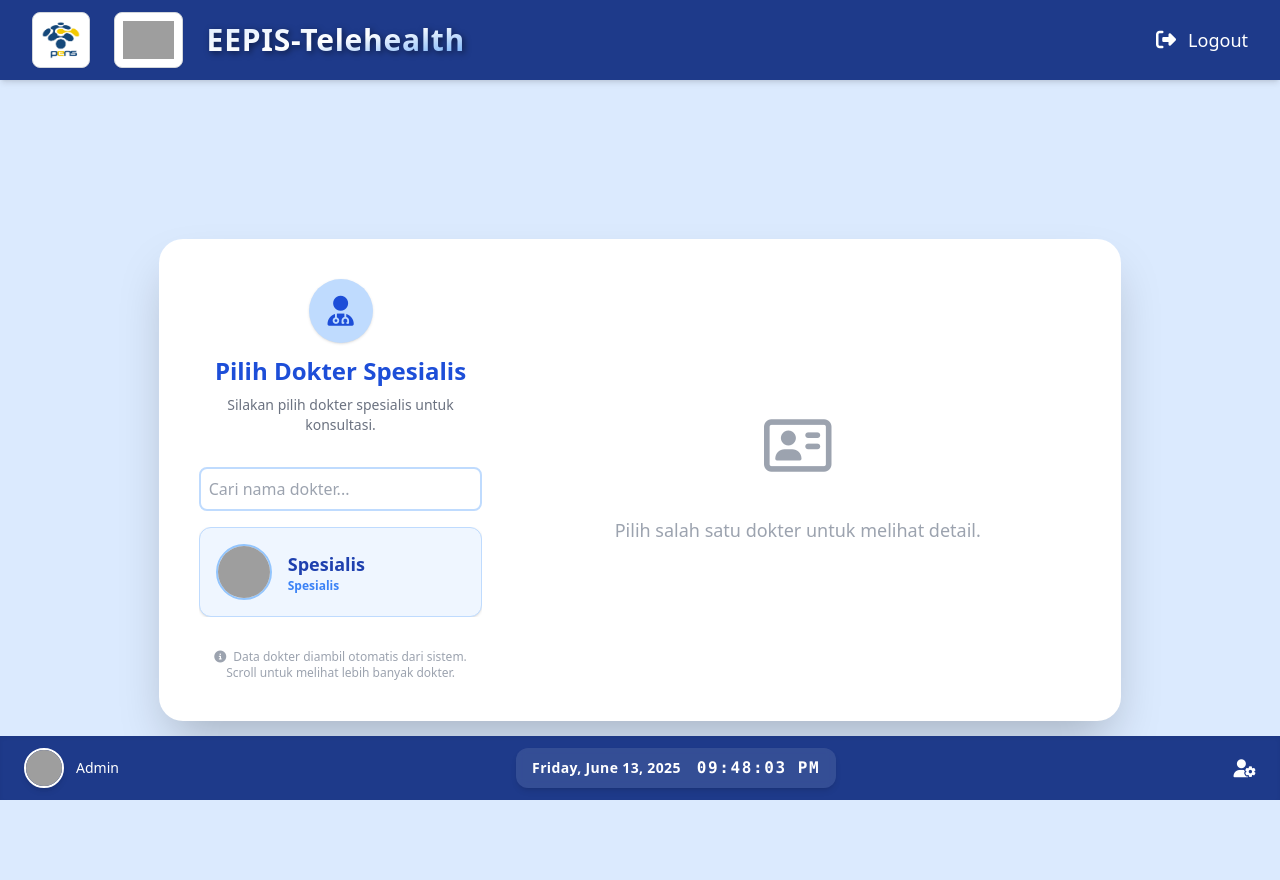
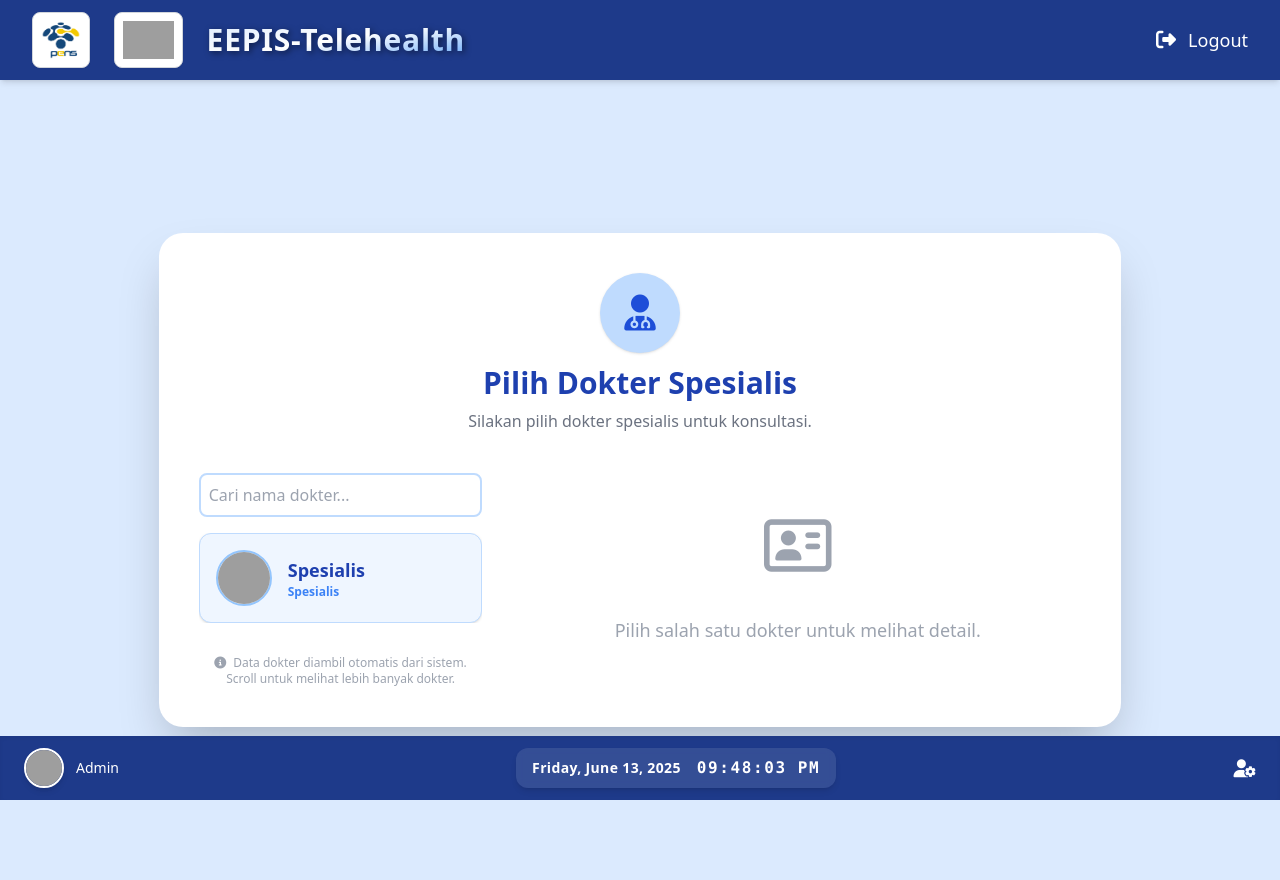
Before and after one commit to fadhilahmargi/telemedicine, a Laravel app: page /doctor-select in a window 1280 px wide. Run offline with Laravel 12, Linux system fonts and the light colour scheme; a user stored in the database is signed in; data comes from the database, SQL or seed files in the repository; data that the repository does not hold is empty; style sheets or scripts are compiled from the project's sources; some libraries are stand-ins or nearby versions; grey boxes are pictures that could not be loaded.

```diff
--- a/resources/views/components/doctor-select.blade.php
+++ b/resources/views/components/doctor-select.blade.php
@@ -2,16 +2,19 @@
 
 @section('content')
     <div class="flex justify-center items-center min-h-[100vh] bg-blue-100">
-        <div class="bg-white rounded-3xl shadow-2xl p-10 w-full flex flex-col md:flex-row gap-8 relative">
-            <!-- KIRI: Search & List Dokter -->
+        <div class="bg-white rounded-3xl shadow-2xl p-10 w-full max-w-6xl flex flex-col gap-8 relative">
+            <!-- Judul & Deskripsi di atas, center -->
+            <div class="w-full flex flex-col items-center mb-2">
+                <div class="bg-blue-200 rounded-full w-20 h-20 flex items-center justify-center mb-3 shadow">
+                    <i class="fa-solid fa-user-doctor text-4xl text-blue-700"></i>
+                </div>
+                <h2 class="text-3xl font-extrabold text-blue-800 mb-2 text-center">Pilih Dokter Spesialis</h2>
+                <p class="text-gray-500 text-base text-center">Silakan pilih dokter spesialis untuk konsultasi.</p>
+            </div>
+            <!-- Konten dua kolom -->
+            <div class="flex flex-col md:flex-row gap-8 w-full">
+                <!-- KIRI: List Dokter -->
                 <div class="flex-1 flex flex-col">
-                <div class="mb-6 text-center">
-                    <div class="bg-blue-200 rounded-full w-16 h-16 flex items-center justify-center mx-auto mb-3 shadow">
-                        <i class="fa-solid fa-user-doctor text-3xl text-blue-700"></i>
-                    </div>
-                    <h2 class="text-2xl font-bold text-blue-700 mb-2">Pilih Dokter Spesialis</h2>
-                    <p class="text-gray-500 text-sm mb-2">Silakan pilih dokter spesialis untuk konsultasi.</p>
-                </div>
                     <input type="text" id="search-doctor" placeholder="Cari nama dokter..."
                         class="w-full p-2 border-2 border-blue-200 rounded-lg mb-4 text-black focus:ring-2 focus:ring-blue-400 transition" />
                     <div id="doctor-list" class="flex flex-col gap-3 mb-4 max-h-96 overflow-y-auto">
@@ -23,7 +26,7 @@
                     </div>
                 </div>
                 <!-- KANAN: Detail Dokter -->
-            <div class="flex-[2] flex flex-col items-center justify-center min-h-[350px]">
+                <div class="flex-[2] flex flex-col items-center justify-center min-h-[0px]">
                     <div id="doctor-detail"
                         class="hidden w-full max-w-2xl mx-auto bg-blue-50 rounded-2xl shadow p-10 flex flex-col items-center">
                         <img id="detail-img" src=""
@@ -42,9 +45,10 @@
                     </div>
                 </div>
             </div>
+        </div>
+    </div>
 
     <script>
-
         const allDoctors = @json($doctors);
         let loadedCount = 0;
         const LOAD_BATCH = 10;
@@ -124,13 +128,13 @@
                     renderDoctors(currentDoctors, false);
                 }
             });
-
             document.getElementById('call-btn').addEventListener('click', function() {
                 // get the patient ID from the query parameter
                 const urlParams = new URLSearchParams(window.location.search);
                 const patientId = urlParams.get('patientId');
                 if (!selectedDoctor) return;
-                    window.location.href = '/video-container?doctor=' + selectedDoctor.id + '&patient=' + patientId;
+                window.location.href = '/video-container?doctor=' + selectedDoctor.id + '&patient=' +
+                    patientId;
             });
         });
     </script>
--- a/resources/views/components/layouts/base.blade.php
+++ b/resources/views/components/layouts/base.blade.php
@@ -25,7 +25,7 @@
     @include('components.call-popup')
     {{-- video prep container here --}}
     @yield('video-preparation')
-{{--    video-container here--}}
+    {{--    video-container here --}}
     @include('components.video-container')
 
     <!-- Header -->
```
Also changed, not shown: resources/views/components/profile.blade.php (+35 -6 lines), package-lock.json. Lines whose indentation alone changed are shown as unchanged.
